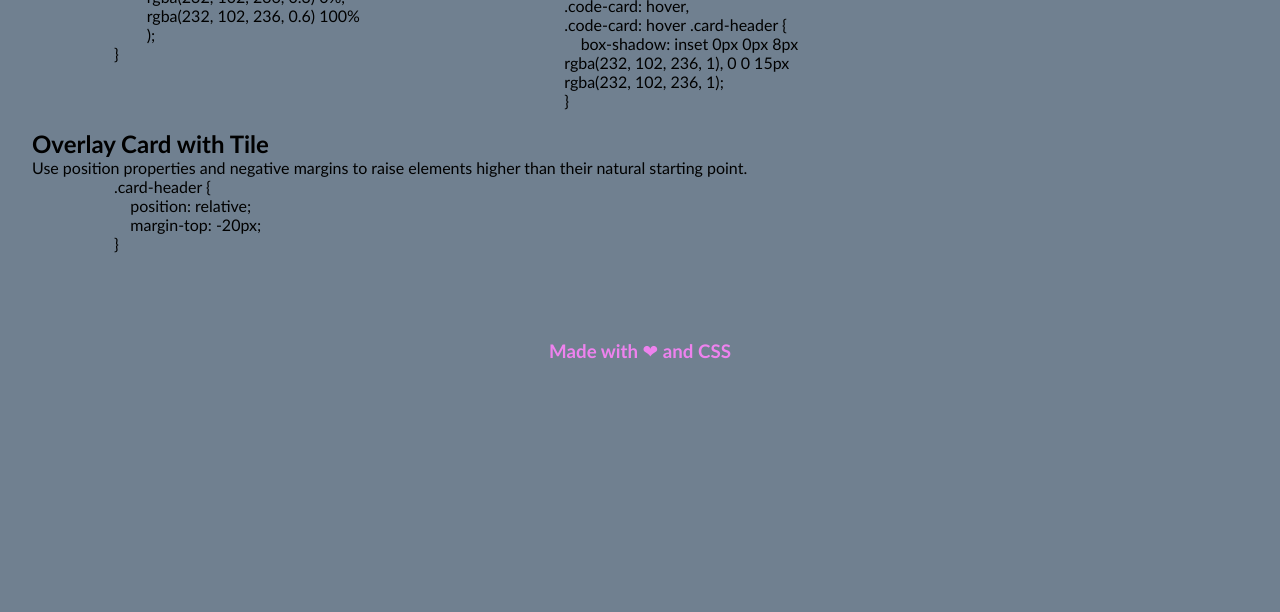
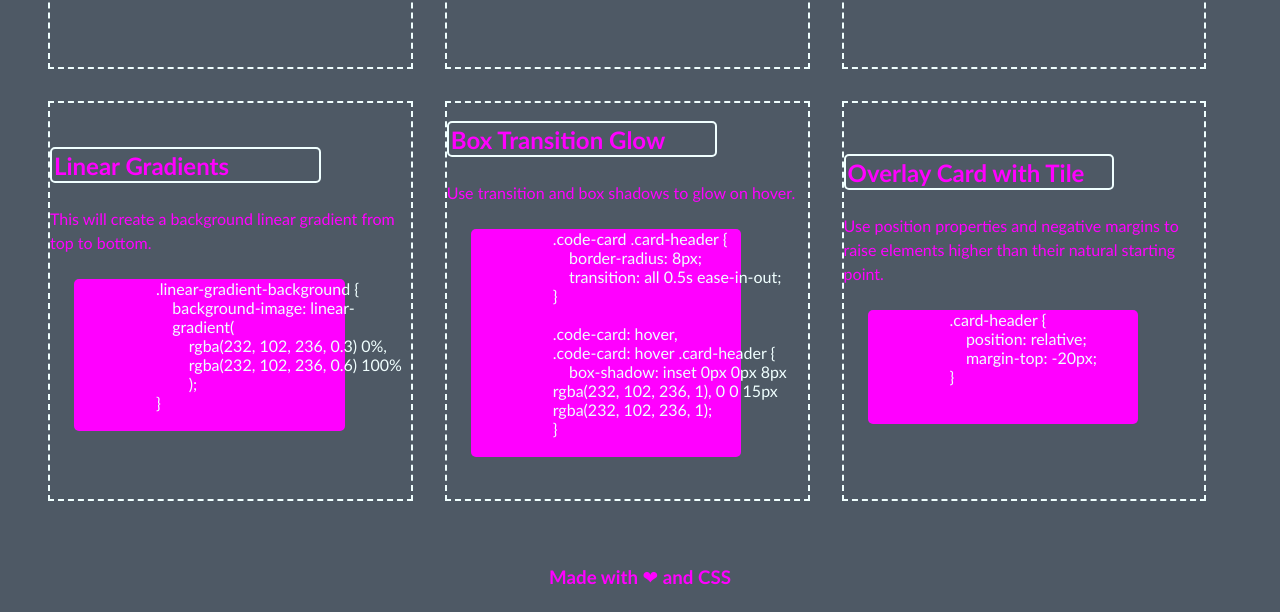
Before and after one commit to lindslewis/css-cheatsheet, a plain HTML site: page index.html in a window 1280 px wide. Shown: the part 579-1191 px from the top of the page. Before the commit the page ends 965 px from the top, so only its background shows below. Drawn offline with Linux system fonts and the light colour scheme.

Commit message:
updated css

```diff
--- a/assets/style.css
+++ b/assets/style.css
@@ -6,9 +6,9 @@
 }
 
 :root {
-    --primary-text: violet;
+    --primary-text: fuchsia;
     --caption: azure;
-    --background: slategrey;
+    --background: rgb(78, 89, 101);
 }
 
 body {
@@ -18,7 +18,7 @@ body {
 
 
 /*top of page header*/
-header {
+#top {
     max-width: 60%;
     align-content: center;
     align-items: center;
@@ -26,6 +26,7 @@ header {
     padding: 1.5em;
     margin: 0 auto;
 }
+
 header h1 {
     color: var(--primary-text);
 }
@@ -45,12 +46,56 @@ main {
     flex-wrap: wrap;
 }
 
-
+/*these are the individual cards*/
 .card {
+    width: 30%;
+    height: 25em;
     display: flex;
     flex-wrap: wrap;
     flex-direction: column;
     justify-content: center;
+    border-color: var(--caption);
+    border-style: dashed;
+    border-width: .16em;
+    margin: 1em;
+    padding: 0, 1.5em, 1.5em, 1.5em;
+}
+
+/* the headers for each of the cards */
+h2 {
+    width: 75%;
+    height: 1.5em;
+    display: block;
+    flex-direction: row;
+    color: var(--primary-text);
+    border-width: .12em;
+    border-style: solid;
+    border-color: var(--caption);
+    border-radius: 5px;
+    text-align: left;
+    padding: 2px;
+
+
+}
+
+/*these are the descriptions for each css code*/
+.desc {
+    color: var(--primary-text);
+    line-height: 1.5em;
+    padding-top: 1.5em;
+}
+
+/* these are the small boxes inside the cards */
+.code {
+    display: flex;
+    flex-direction: column;
+    color: var(--caption);
+    background-color: var(--primary-text);
+    border-radius: 5px;
+    max-width: 75%;
+    margin: 1.5em;
+    justify-content: normal;
+
 }
 
 
@@ -58,7 +103,7 @@ footer {
     color: var(--primary-text);
     text-align: center;
     padding: 1.5em;
-    margin: 1.5em, 0, 1.5em, 0;
+    /*margin: 1.5em, 0, 1.5em, 0;*/
 }
 
 
--- a/index.html
+++ b/index.html
@@ -11,7 +11,7 @@
 
 
 <body>
-        <header>
+        <header id="top">
             <h1>CSS Snippet Cheatsheet</h1>
             <p>Ever have trouble recalling the exact syntax for your favorite CSS code? Give it a permanent home and add it to this page! Select any snippet below and it'll automatically select all of the code for you to copy.</p>
         </header>
@@ -73,7 +73,8 @@
                     .grid {
                         display: grid;
                         width: 100%;
-                        grid-template-columns: repeat (12, 1fr);
+                        grid-template-columns:
+                    repeat (12, 1fr);
                     }
 
 
@@ -95,7 +96,8 @@
 
                 <pre>
                     .linear-gradient-background {
-                        background-image: linear-gradient(
+                        background-image: linear-
+                        gradient(
                             rgba(232, 102, 236, 0.3) 0%,
                             rgba(232, 102, 236, 0.6) 100%
                             );
```
